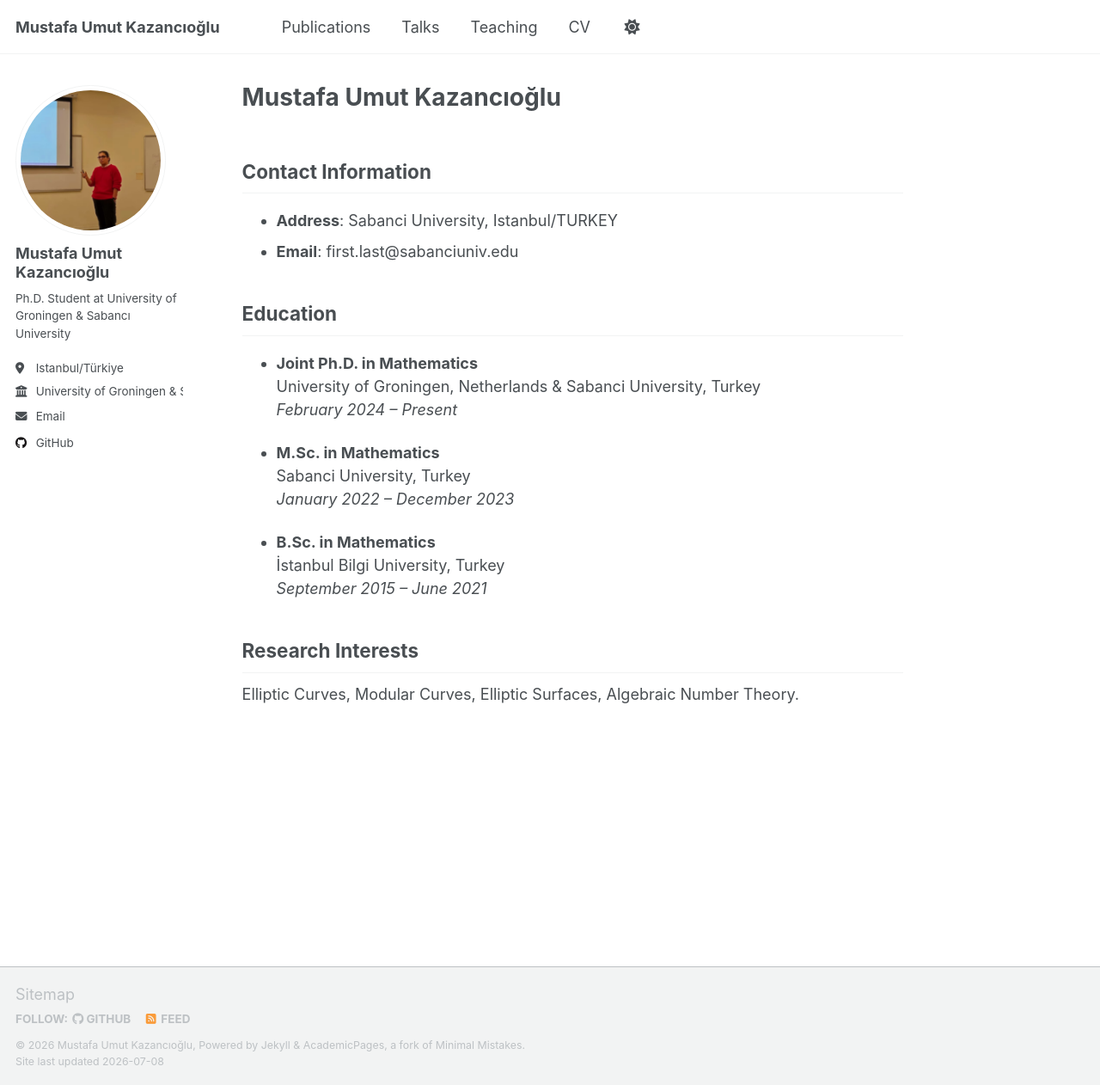
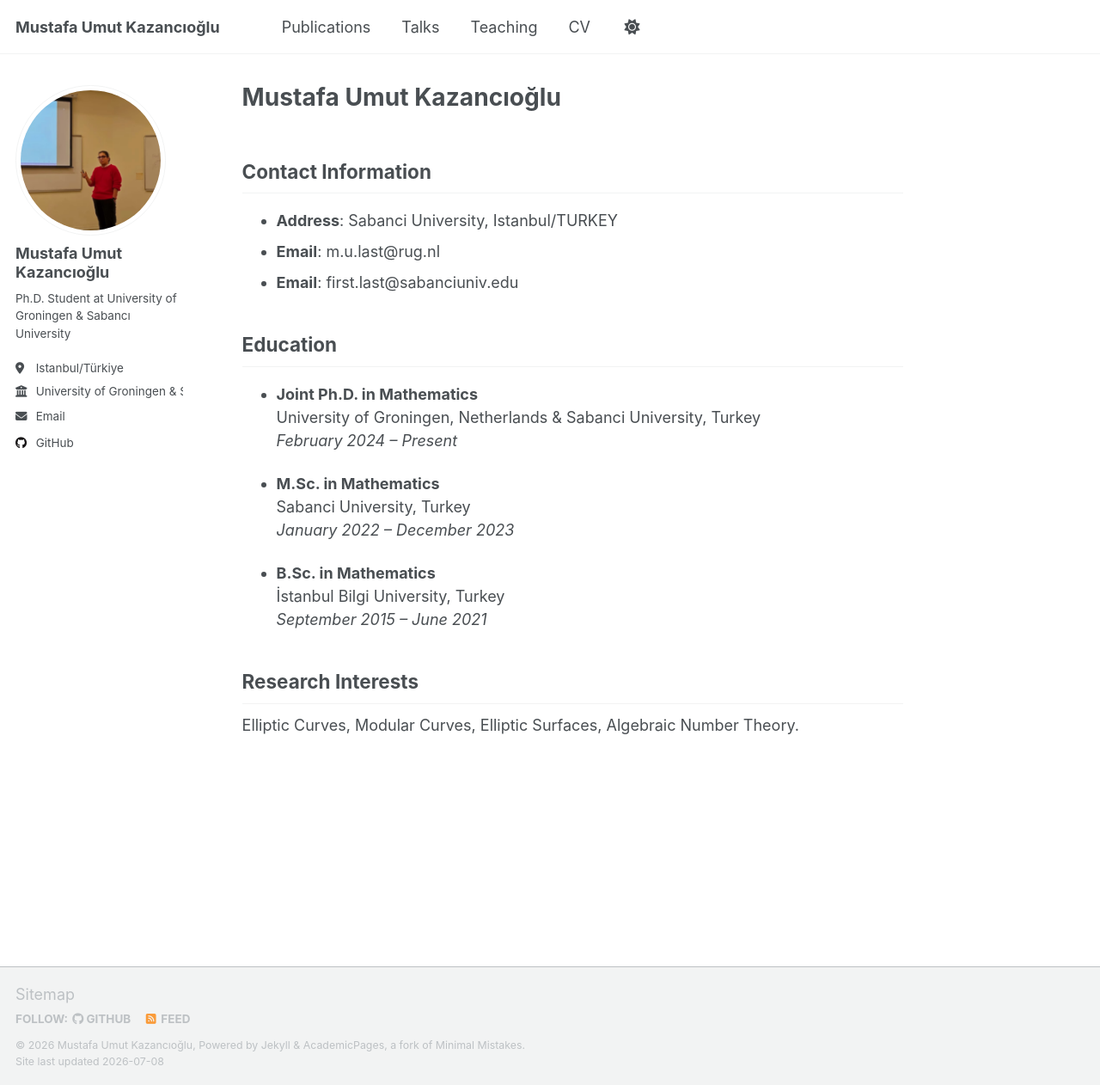
Before and after one commit to MusUmKaz/musumkaz.github.io, a Jekyll site: the page built from _pages/about.md, in a window 1280 px wide and 1262 px high. Shown: the whole window at 86% size. Built offline with Jekyll 4.4.1, drawn with Linux system fonts in a browser that asks for light colours; a script that is not in the unit is left out.

Commit message:
Update email address in about.md

```diff
--- a/_pages/about.md
+++ b/_pages/about.md
@@ -9,6 +9,7 @@ redirect_from:
 
 ## Contact Information
 - **Address**: Sabanci University, Istanbul/TURKEY
+- **Email**: m.u.last@rug.nl
 - **Email**: first.last@sabanciuniv.edu
 
 ## Education
```
